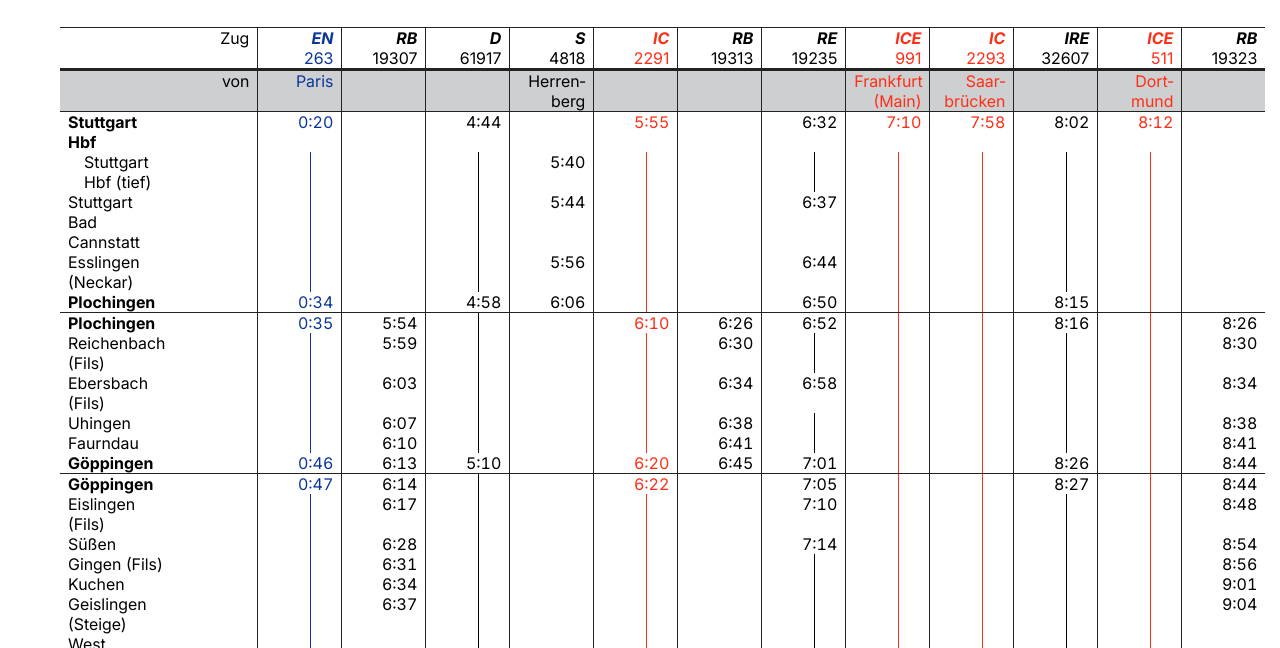
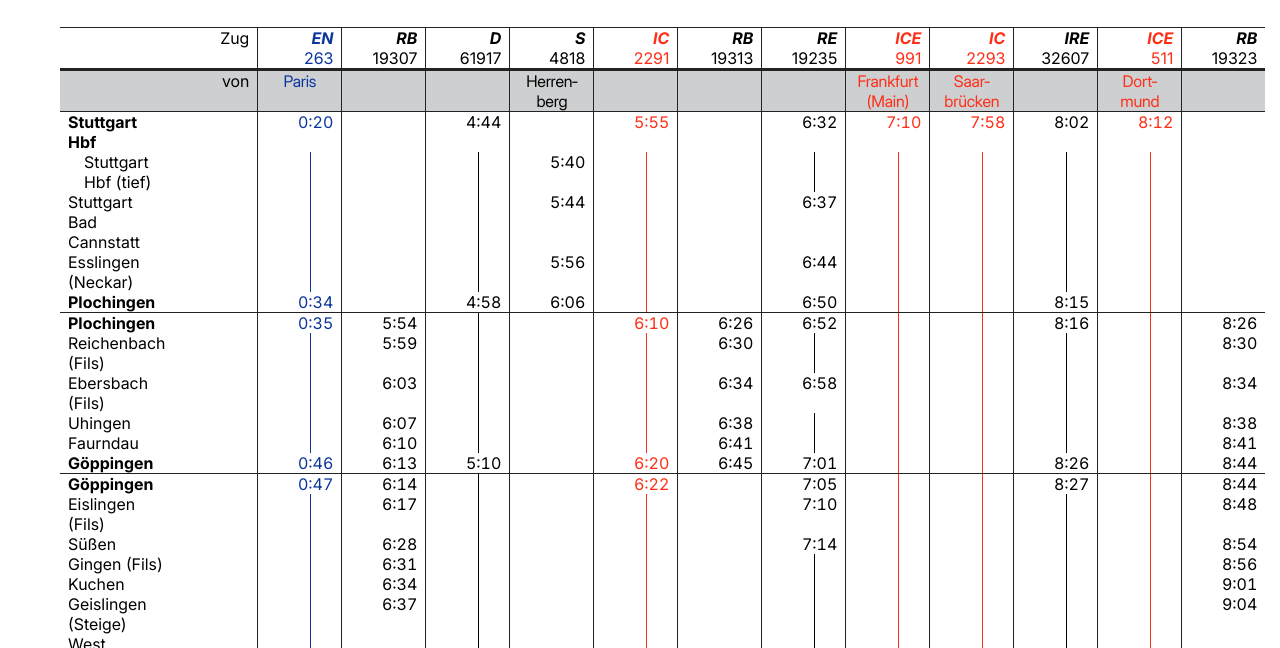
Before and after one commit to pascalwittler/kursbuch, a plain HTML site: page public/index.html in a window 1280 px wide. Shown: the part 152-800 px from the top of the page. Drawn offline with Linux system fonts and the light colour scheme.

Commit message:
Set condensed + lower spaced font styles for source/destination data

```diff
--- a/public/res/css/modules/train.css
+++ b/public/res/css/modules/train.css
@@ -24,6 +24,13 @@
   font-feature-settings: 'tnum';
 }
 
+.train .source,
+.train .destination {
+  text-align: center;
+  letter-spacing: -.2px;
+  font-variation-settings: 'opsz' 32;
+}
+
 .train .skipped {
   position: relative;
 }
```
